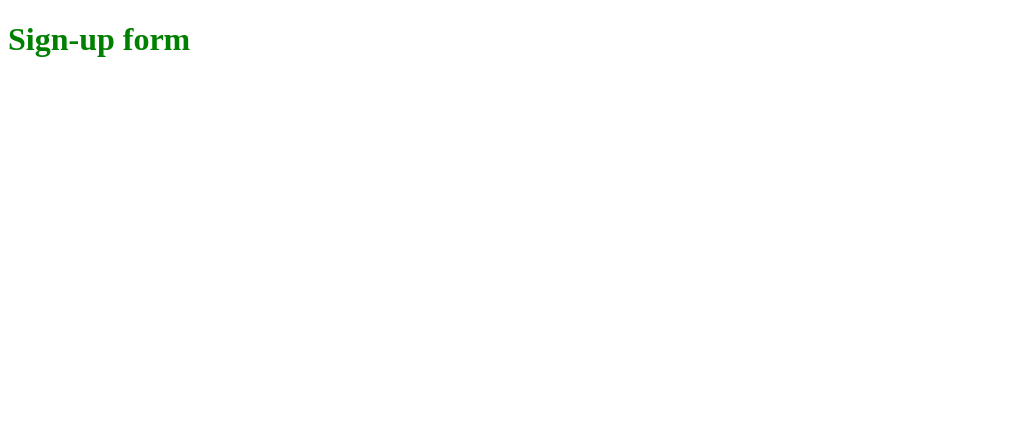
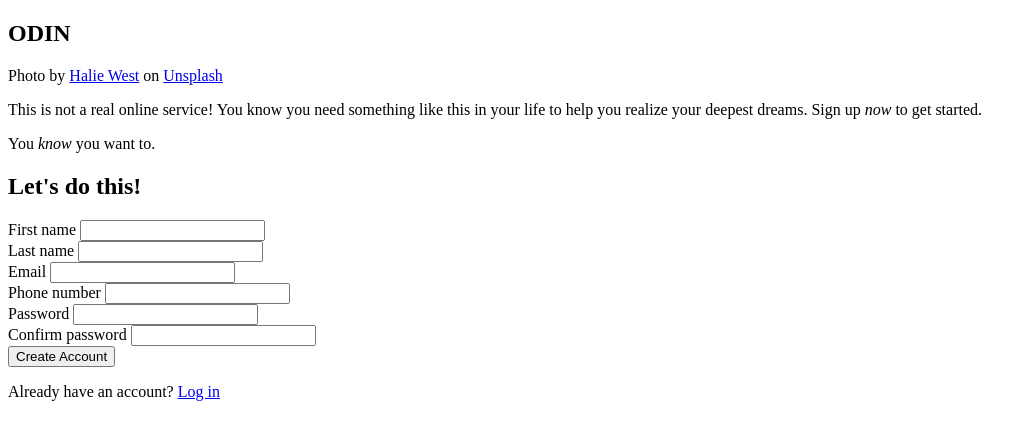
Before and after one commit to motazhoda17/odin-sign-up-form, a plain HTML site: page index.html in a window 1280 px wide. Shown: the whole page, without its empty margins (0-1036 px from the left). Drawn offline with Linux system fonts and the light colour scheme.

Commit message:
Scaffold page structure with sidebar, intro, form and actions

```diff
--- a/index.html
+++ b/index.html
@@ -7,6 +7,68 @@
   <link rel="stylesheet" href="style.css">
 </head>
 <body>
-  <h1>Sign-up form</h1>
+  <aside class="sidebar">
+    <div class="logo-banner">
+      <h1 class="logo-text">ODIN</h1>
+    </div>
+    <p class="photo-credit">
+      Photo by
+      <a href="https://unsplash.com/photos/25xggax4bSA">Halie West</a>
+      on <a href="https://unsplash.com">Unsplash</a>
+    </p>
+  </aside>
+
+  <main class="content">
+    <section class="intro">
+      <p>
+        This is not a real online service! You know you need something like
+        this in your life to help you realize your deepest dreams. Sign up
+        <em>now</em> to get started.
+      </p>
+      <p>You <em>know</em> you want to.</p>
+    </section>
+
+    <form id="signup-form" class="form-section" action="#" method="post">
+      <h2>Let's do this!</h2>
+
+      <div class="fields">
+        <div class="field">
+          <label for="first-name">First name</label>
+          <input type="text" id="first-name" name="first_name" autocomplete="given-name" required>
+        </div>
+
+        <div class="field">
+          <label for="last-name">Last name</label>
+          <input type="text" id="last-name" name="last_name" autocomplete="family-name" required>
+        </div>
+
+        <div class="field">
+          <label for="email">Email</label>
+          <input type="email" id="email" name="email" autocomplete="email" required>
+        </div>
+
+        <div class="field">
+          <label for="phone">Phone number</label>
+          <input type="tel" id="phone" name="phone" autocomplete="tel">
+        </div>
+
+        <div class="field">
+          <label for="password">Password</label>
+          <input type="password" id="password" name="password" autocomplete="new-password" minlength="8" required>
+        </div>
+
+        <div class="field">
+          <label for="confirm-password">Confirm password</label>
+          <input type="password" id="confirm-password" name="confirm_password" autocomplete="new-password" minlength="8" required>
+        </div>
+      </div>
+    </form>
+
+    <section class="actions">
+      <!-- form="signup-form" lets this button submit the form even though it sits outside it -->
+      <button type="submit" form="signup-form">Create Account</button>
+      <p>Already have an account? <a href="#">Log in</a></p>
+    </section>
+  </main>
 </body>
 </html>
--- a/style.css
+++ b/style.css
@@ -1,3 +1 @@
-h1 {
-  color: green;
-}
+/* Styles coming next */
```
